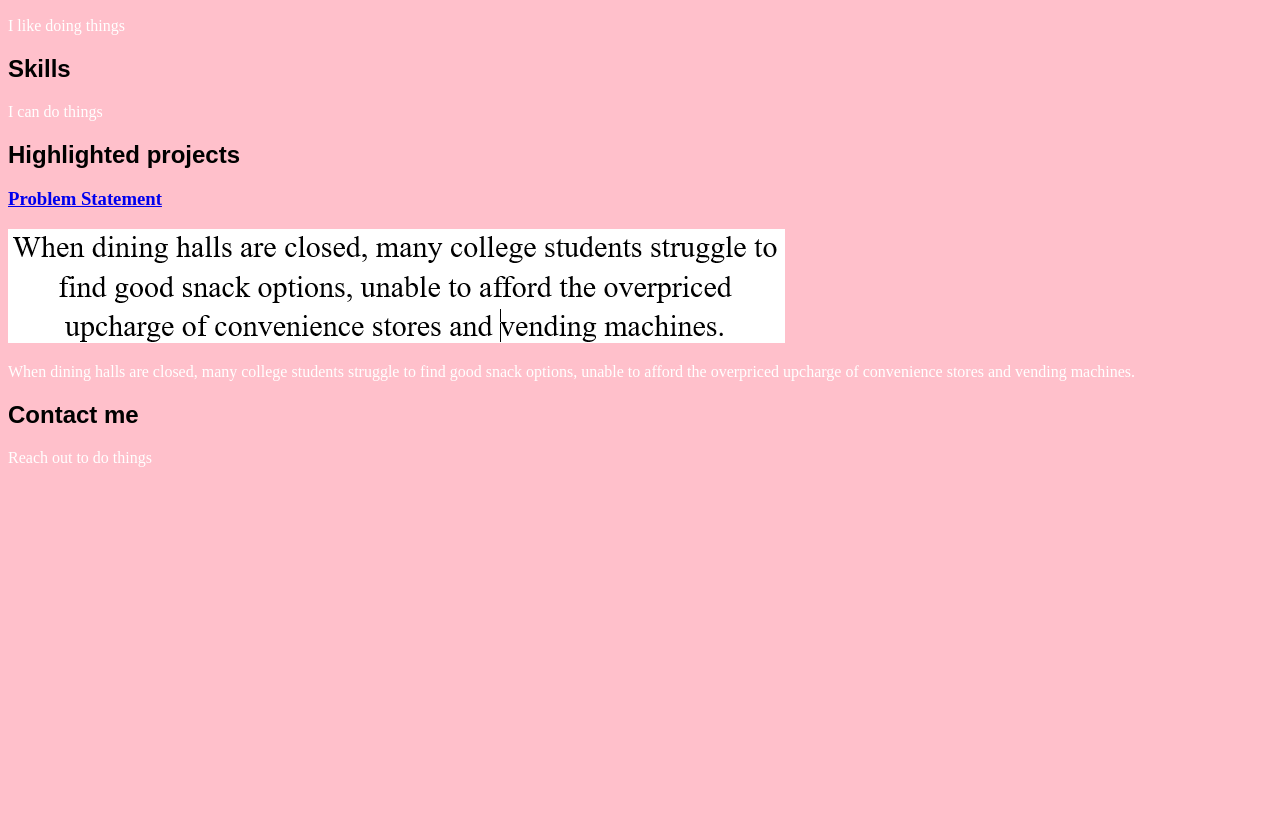
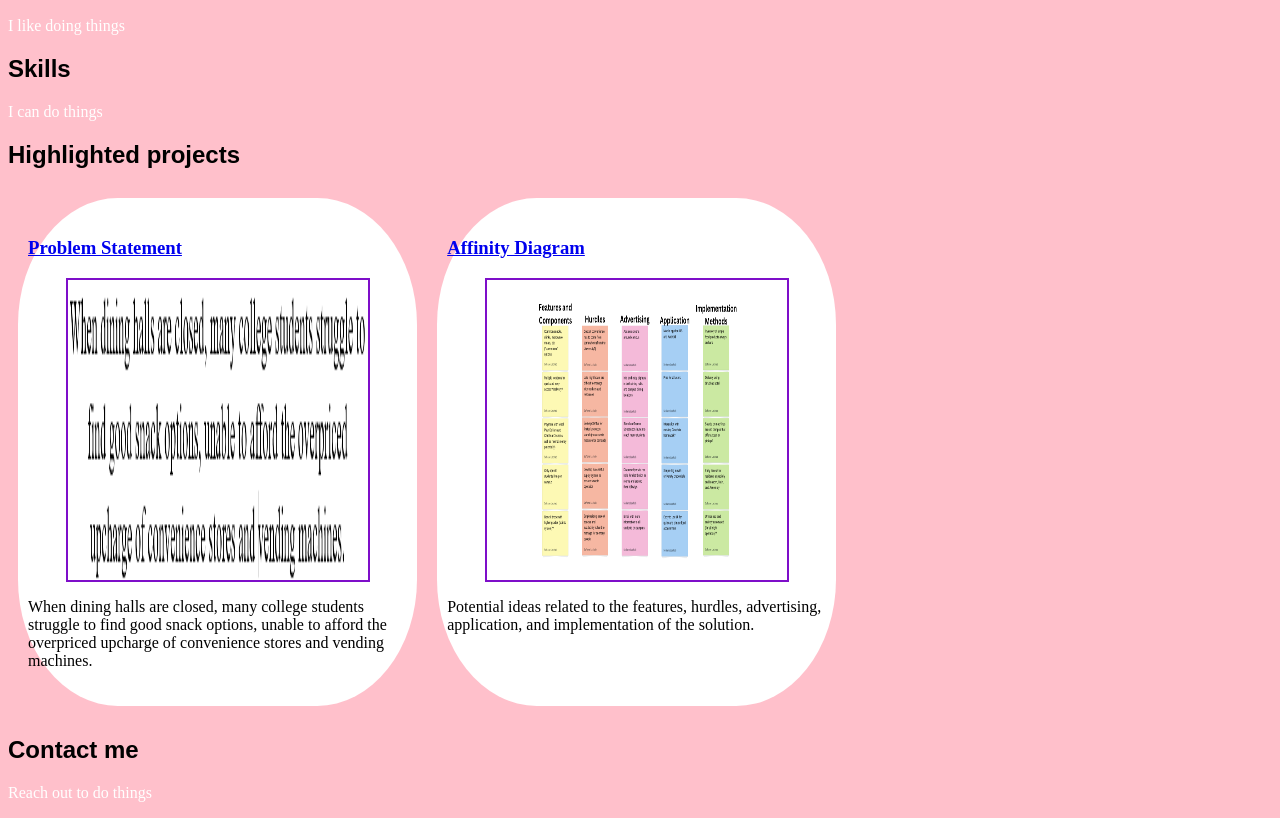
Before and after one commit to Sofiane-Lachab/Sofiane-Lachab.github.io, a plain HTML site: page index.html in a window 1280 px wide. Shown: the part 111-929 px from the top of the page. Before the commit the page ends 800 px from the top, so only its background shows below. Drawn offline with Linux system fonts and the light colour scheme.

Commit message:
Affinity Diagram Added

```diff
--- a/index.html
+++ b/index.html
@@ -28,7 +28,9 @@
 
             <!--Affinity Diagram Assignment -->
             <section class="project">
-
+                <a href="files/Affinity_DOC.pdf"><h3>Affinity Diagram</h3></a>
+                <a href="files/Affinity_DOC.pdf"><img src="images/Affinity_IMG.png"></a>
+                <p>Potential ideas related to the features, hurdles, advertising, application, and implementation of the solution.</p>
             </section>
         </div>
 
--- a/styles.css
+++ b/styles.css
@@ -19,10 +19,26 @@ h1{
 .projects{
     text-align: left;
     font-family: 'Times New Roman', Times, serif;
-    color: white;
+    color: black;
 }
 .contact{
     text-align: left;
     font-family: 'Times New Roman', Times, serif;
     color: white;
 }
+.projects { display:flex; flex-wrap:wrap; } /* condensed to save space */
+.project {
+width: 30%;
+margin: 10px;
+padding: 20px 10px;
+background: white; /* pick a color */
+border-radius: 25%;
+}
+.project img{
+    width: 300px;
+    height: 300px;
+    margin: 10px;
+    border: 2px solid rgb(126, 14, 201); /* choose a color */
+    display: block;
+    margin: auto;
+}
```
Also changed, not shown: Images/Affinity_IMG.png (added), 1 other file.
